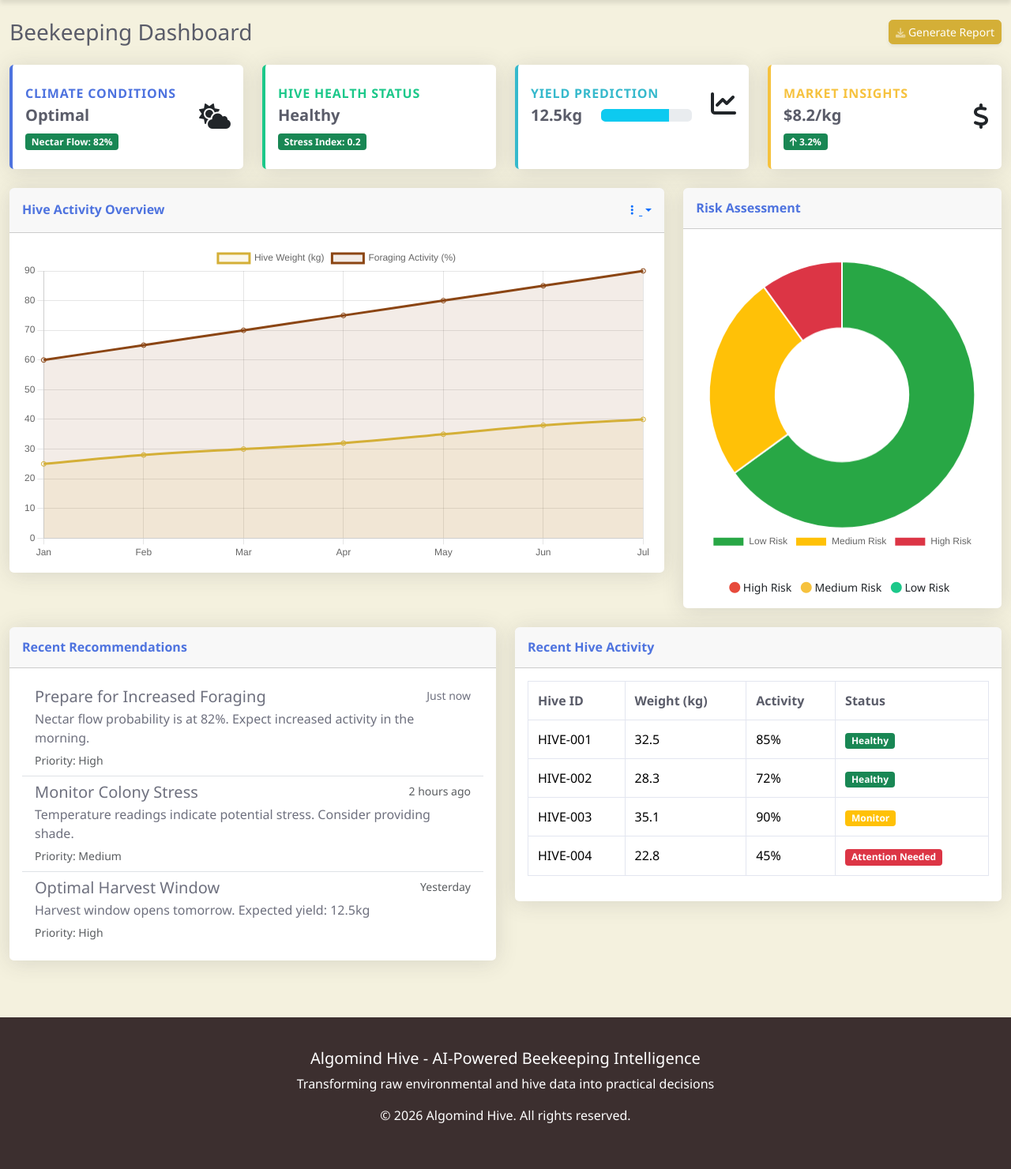
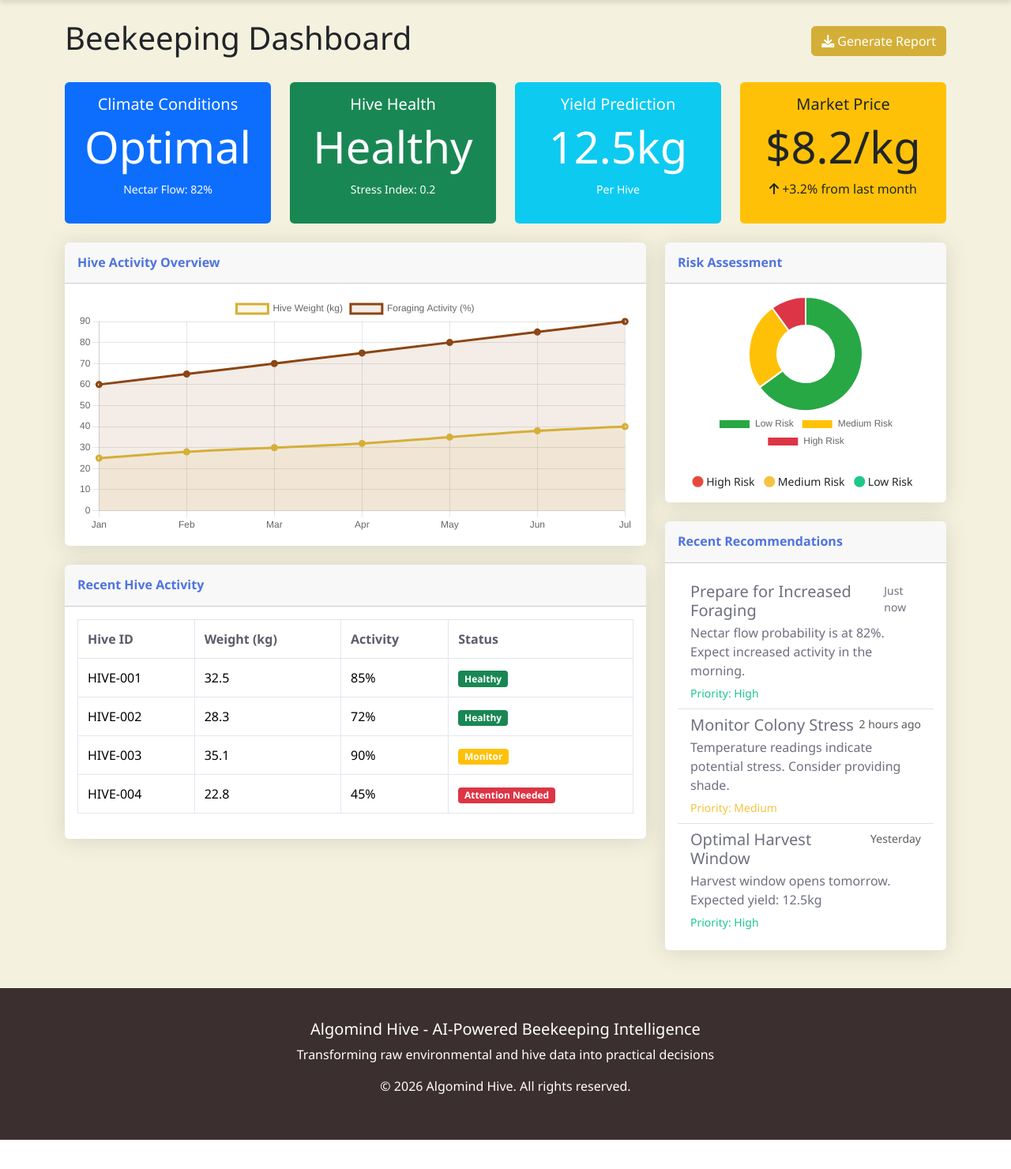
Before and after one commit to anthonybyamugisha/algomind_hive, a Django app: page /dashboard/ in a window 1280 px wide. Shown: the part 80-1560 px from the top of the page at 79% size. After the commit the page ends 1523 px from the top, so only its background shows below. Run offline with Django 5.2, Linux system fonts and the light colour scheme.

Commit message:
Design the dashboard

```diff
--- a/templates/dashboard.html
+++ b/templates/dashboard.html
@@ -3,204 +3,66 @@
 {% block title %}Dashboard - Algomind Hive{% endblock %}
 
 {% block content %}
-<div class="container-fluid py-4">
-    <div class="d-sm-flex align-items-center justify-content-between mb-4">
-        <h1 class="h3 mb-0 text-gray-800">Beekeeping Dashboard</h1>
-        <a href="#" class="d-none d-sm-inline-block btn btn-sm btn-primary shadow-sm">
-            <i class="fas fa-download fa-sm text-white-50"></i> Generate Report
+<div class="container py-4">
+    <div class="d-flex justify-content-between align-items-center mb-4">
+        <h1>Beekeeping Dashboard</h1>
+        <a href="#" class="btn btn-primary">
+            <i class="fas fa-download"></i> Generate Report
         </a>
     </div>
 
-    <!-- Content Row -->
-    <div class="row">
-        <!-- Climate Card -->
-        <div class="col-xl-3 col-md-6 mb-4">
-            <div class="card border-left-primary shadow h-100 py-2">
+    <div class="row mb-4">
+        <div class="col-md-3">
+            <div class="card text-center bg-primary text-white">
                 <div class="card-body">
-                    <div class="row no-gutters align-items-center">
-                        <div class="col mr-2">
-                            <div class="text-xs font-weight-bold text-primary text-uppercase mb-1">
-                                Climate Conditions
-                            </div>
-                            <div class="h5 mb-0 font-weight-bold text-gray-800">Optimal</div>
-                            <div class="mt-2">
-                                <span class="badge bg-success">Nectar Flow: 82%</span>
-                            </div>
-                        </div>
-                        <div class="col-auto">
-                            <i class="fas fa-cloud-sun fa-2x text-gray-300"></i>
-                        </div>
-                    </div>
+                    <h5 class="card-title">Climate Conditions</h5>
+                    <h3 class="display-4">Optimal</h3>
+                    <p><small>Nectar Flow: 82%</small></p>
                 </div>
             </div>
         </div>
-
-        <!-- Hive Health Card -->
-        <div class="col-xl-3 col-md-6 mb-4">
-            <div class="card border-left-success shadow h-100 py-2">
+        <div class="col-md-3">
+            <div class="card text-center bg-success text-white">
                 <div class="card-body">
-                    <div class="row no-gutters align-items-center">
-                        <div class="col mr-2">
-                            <div class="text-xs font-weight-bold text-success text-uppercase mb-1">
-                                Hive Health Status
-                            </div>
-                            <div class="h5 mb-0 font-weight-bold text-gray-800">Healthy</div>
-                            <div class="mt-2">
-                                <span class="badge bg-success">Stress Index: 0.2</span>
-                            </div>
-                        </div>
-                        <div class="col-auto">
-                            <i class="fas fa-bee fa-2x text-gray-300"></i>
-                        </div>
-                    </div>
+                    <h5 class="card-title">Hive Health</h5>
+                    <h3 class="display-4">Healthy</h3>
+                    <p><small>Stress Index: 0.2</small></p>
                 </div>
             </div>
         </div>
-
-        <!-- Yield Prediction Card -->
-        <div class="col-xl-3 col-md-6 mb-4">
-            <div class="card border-left-info shadow h-100 py-2">
+        <div class="col-md-3">
+            <div class="card text-center bg-info text-white">
                 <div class="card-body">
-                    <div class="row no-gutters align-items-center">
-                        <div class="col mr-2">
-                            <div class="text-xs font-weight-bold text-info text-uppercase mb-1">
-                                Yield Prediction
-                            </div>
-                            <div class="row no-gutters align-items-center">
-                                <div class="col-auto">
-                                    <div class="h5 mb-0 mr-3 font-weight-bold text-gray-800">12.5kg</div>
-                                </div>
-                                <div class="col">
-                                    <div class="progress progress-sm mr-2">
-                                        <div class="progress-bar bg-info" role="progressbar" style="width: 75%"></div>
-                                    </div>
-                                </div>
-                            </div>
-                        </div>
-                        <div class="col-auto">
-                            <i class="fas fa-chart-line fa-2x text-gray-300"></i>
-                        </div>
-                    </div>
+                    <h5 class="card-title">Yield Prediction</h5>
+                    <h3 class="display-4">12.5kg</h3>
+                    <p><small>Per Hive</small></p>
                 </div>
             </div>
         </div>
-
-        <!-- Market Insights Card -->
-        <div class="col-xl-3 col-md-6 mb-4">
-            <div class="card border-left-warning shadow h-100 py-2">
+        <div class="col-md-3">
+            <div class="card text-center bg-warning text-dark">
                 <div class="card-body">
-                    <div class="row no-gutters align-items-center">
-                        <div class="col mr-2">
-                            <div class="text-xs font-weight-bold text-warning text-uppercase mb-1">
-                                Market Insights
-                            </div>
-                            <div class="h5 mb-0 font-weight-bold text-gray-800">$8.2/kg</div>
-                            <div class="mt-2">
-                                <span class="badge bg-success"><i class="fas fa-arrow-up"></i> 3.2%</span>
-                            </div>
-                        </div>
-                        <div class="col-auto">
-                            <i class="fas fa-dollar-sign fa-2x text-gray-300"></i>
-                        </div>
-                    </div>
+                    <h5 class="card-title">Market Price</h5>
+                    <h3 class="display-4">$8.2/kg</h3>
+                    <p><i class="fas fa-arrow-up"></i> +3.2% from last month</p>
                 </div>
             </div>
         </div>
     </div>
 
-    <!-- Content Row -->
     <div class="row">
-        <!-- Area Chart -->
-        <div class="col-xl-8 col-lg-7">
+        <div class="col-lg-8">
             <div class="card shadow mb-4">
                 <div class="card-header py-3 d-flex flex-row align-items-center justify-content-between">
                     <h6 class="m-0 font-weight-bold text-primary">Hive Activity Overview</h6>
-                    <div class="dropdown no-arrow">
-                        <a class="dropdown-toggle" href="#" role="button" id="dropdownMenuLink" data-bs-toggle="dropdown">
-                            <i class="fas fa-ellipsis-v fa-sm fa-fw text-gray-400"></i>
-                        </a>
-                        <div class="dropdown-menu dropdown-menu-right shadow">
-                            <a class="dropdown-item" href="#">Last Month</a>
-                            <a class="dropdown-item" href="#">Last Quarter</a>
-                            <a class="dropdown-item" href="#">Last Year</a>
-                        </div>
-                    </div>
                 </div>
                 <div class="card-body">
-                    <div class="chart-area">
+                    <div class="chart-container" style="position: relative; height:300px;">
                         <canvas id="activityChart"></canvas>
                     </div>
                 </div>
             </div>
-        </div>
 
-        <!-- Pie Chart -->
-        <div class="col-xl-4 col-lg-5">
-            <div class="card shadow mb-4">
-                <div class="card-header py-3 d-flex flex-row align-items-center justify-content-between">
-                    <h6 class="m-0 font-weight-bold text-primary">Risk Assessment</h6>
-                </div>
-                <div class="card-body">
-                    <div class="chart-pie pt-4 pb-2">
-                        <canvas id="riskChart"></canvas>
-                    </div>
-                    <div class="mt-4 text-center small">
-                        <span class="me-2">
-                            <i class="fas fa-circle text-danger"></i> High Risk
-                        </span>
-                        <span class="me-2">
-                            <i class="fas fa-circle text-warning"></i> Medium Risk
-                        </span>
-                        <span class="me-2">
-                            <i class="fas fa-circle text-success"></i> Low Risk
-                        </span>
-                    </div>
-                </div>
-            </div>
-        </div>
-    </div>
-
-    <!-- Content Row -->
-    <div class="row">
-        <!-- Recent Recommendations -->
-        <div class="col-lg-6 mb-4">
-            <div class="card shadow mb-4">
-                <div class="card-header py-3">
-                    <h6 class="m-0 font-weight-bold text-primary">Recent Recommendations</h6>
-                </div>
-                <div class="card-body">
-                    <div class="list-group list-group-flush">
-                        <a href="#" class="list-group-item list-group-item-action">
-                            <div class="d-flex w-100 justify-content-between">
-                                <h5 class="mb-1">Prepare for Increased Foraging</h5>
-                                <small>Just now</small>
-                            </div>
-                            <p class="mb-1">Nectar flow probability is at 82%. Expect increased activity in the morning.</p>
-                            <small class="text-muted">Priority: High</small>
-                        </a>
-                        <a href="#" class="list-group-item list-group-item-action">
-                            <div class="d-flex w-100 justify-content-between">
-                                <h5 class="mb-1">Monitor Colony Stress</h5>
-                                <small class="text-muted">2 hours ago</small>
-                            </div>
-                            <p class="mb-1">Temperature readings indicate potential stress. Consider providing shade.</p>
-                            <small class="text-muted">Priority: Medium</small>
-                        </a>
-                        <a href="#" class="list-group-item list-group-item-action">
-                            <div class="d-flex w-100 justify-content-between">
-                                <h5 class="mb-1">Optimal Harvest Window</h5>
-                                <small class="text-muted">Yesterday</small>
-                            </div>
-                            <p class="mb-1">Harvest window opens tomorrow. Expected yield: 12.5kg</p>
-                            <small class="text-muted">Priority: High</small>
-                        </a>
-                    </div>
-                </div>
-            </div>
-        </div>
-
-        <!-- Recent Hive Activity -->
-        <div class="col-lg-6 mb-4">
             <div class="card shadow mb-4">
                 <div class="card-header py-3">
                     <h6 class="m-0 font-weight-bold text-primary">Recent Hive Activity</h6>
@@ -247,6 +109,64 @@
                 </div>
             </div>
         </div>
+
+        <div class="col-lg-4">
+            <div class="card shadow mb-4">
+                <div class="card-header py-3">
+                    <h6 class="m-0 font-weight-bold text-primary">Risk Assessment</h6>
+                </div>
+                <div class="card-body">
+                    <div class="chart-container" style="position: relative; height:200px;">
+                        <canvas id="riskChart"></canvas>
+                    </div>
+                    <div class="mt-4 text-center small">
+                        <span class="me-2">
+                            <i class="fas fa-circle text-danger"></i> High Risk
+                        </span>
+                        <span class="me-2">
+                            <i class="fas fa-circle text-warning"></i> Medium Risk
+                        </span>
+                        <span class="me-2">
+                            <i class="fas fa-circle text-success"></i> Low Risk
+                        </span>
+                    </div>
+                </div>
+            </div>
+
+            <div class="card shadow mb-4">
+                <div class="card-header py-3">
+                    <h6 class="m-0 font-weight-bold text-primary">Recent Recommendations</h6>
+                </div>
+                <div class="card-body">
+                    <div class="list-group list-group-flush">
+                        <a href="#" class="list-group-item list-group-item-action">
+                            <div class="d-flex w-100 justify-content-between">
+                                <h5 class="mb-1">Prepare for Increased Foraging</h5>
+                                <small>Just now</small>
+                            </div>
+                            <p class="mb-1">Nectar flow probability is at 82%. Expect increased activity in the morning.</p>
+                            <small class="text-success">Priority: High</small>
+                        </a>
+                        <a href="#" class="list-group-item list-group-item-action">
+                            <div class="d-flex w-100 justify-content-between">
+                                <h5 class="mb-1">Monitor Colony Stress</h5>
+                                <small class="text-muted">2 hours ago</small>
+                            </div>
+                            <p class="mb-1">Temperature readings indicate potential stress. Consider providing shade.</p>
+                            <small class="text-warning">Priority: Medium</small>
+                        </a>
+                        <a href="#" class="list-group-item list-group-item-action">
+                            <div class="d-flex w-100 justify-content-between">
+                                <h5 class="mb-1">Optimal Harvest Window</h5>
+                                <small class="text-muted">Yesterday</small>
+                            </div>
+                            <p class="mb-1">Harvest window opens tomorrow. Expected yield: 12.5kg</p>
+                            <small class="text-success">Priority: High</small>
+                        </a>
+                    </div>
+                </div>
+            </div>
+        </div>
     </div>
 </div>
 
@@ -263,6 +183,7 @@ document.addEventListener('DOMContentLoaded', function() {
                 data: [25, 28, 30, 32, 35, 38, 40],
                 borderColor: '#d4af37',
                 backgroundColor: 'rgba(212, 175, 55, 0.1)',
+                borderWidth: 3,
                 tension: 0.4,
                 fill: true
             }, {
@@ -270,12 +191,14 @@ document.addEventListener('DOMContentLoaded', function() {
                 data: [60, 65, 70, 75, 80, 85, 90],
                 borderColor: '#8b4513',
                 backgroundColor: 'rgba(139, 69, 19, 0.1)',
+                borderWidth: 3,
                 tension: 0.4,
                 fill: true
             }]
         },
         options: {
             responsive: true,
+            maintainAspectRatio: false,
             scales: {
                 y: {
                     beginAtZero: true
@@ -298,6 +221,7 @@ document.addEventListener('DOMContentLoaded', function() {
         },
         options: {
             responsive: true,
+            maintainAspectRatio: false,
             plugins: {
                 legend: {
                     position: 'bottom'
```
